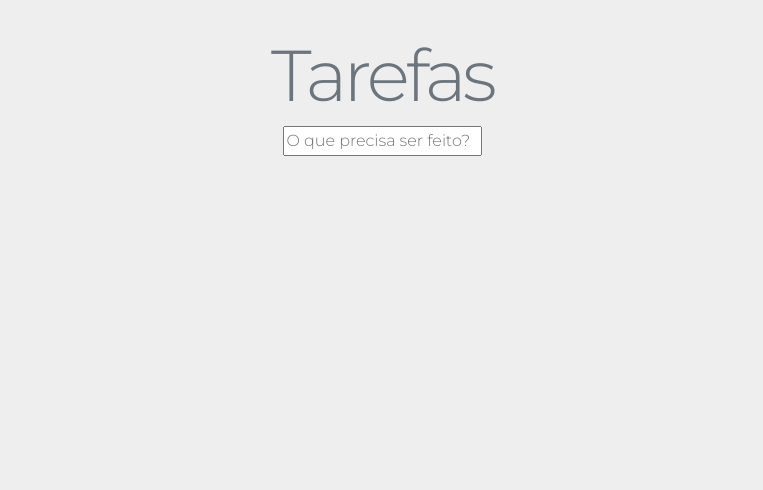
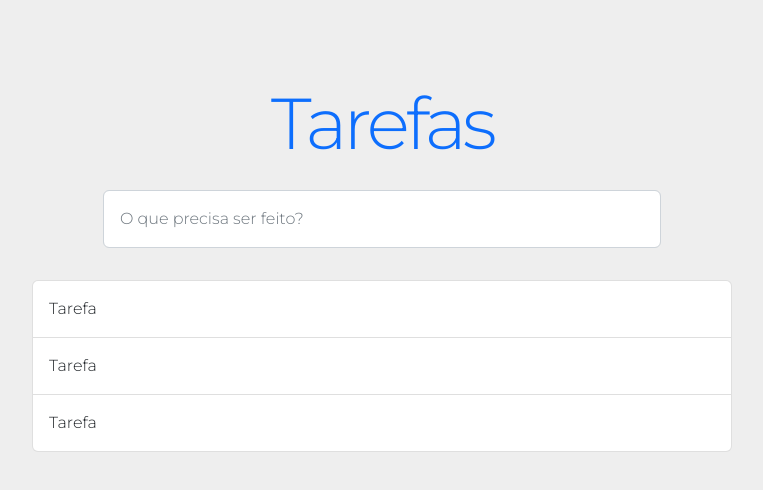
Before and after one commit to reinaldonunes/todo-list-vue, a Vue app: page / in a window 1280 px wide. Shown: the top 490 px of the page, without its empty margins (258-1021 px from the left). Built offline with nearby package versions, Linux system fonts and the light colour scheme.

Commit message:
Feat: created todo-list components & todolist add methods

```diff
--- a/src/App.vue
+++ b/src/App.vue
@@ -1,21 +1,44 @@
 <template>
   <section id="app">
-    <header class="container text-center">
-      <h1 class="fw-normal text-secondary h-plus-size">Tarefas</h1>
-      <InputTask></InputTask>
+    <header class="container text-center pt-5 pb-2">
+      <h1 class="fw-normal text-primary h-plus-size">Tarefas</h1>
+      <InputTask @newTask="addTask"></InputTask>
     </header>
+    <TaskList :todoList="tasks"></TaskList>
   </section>
 </template>
 
 <script>
-import InputTask from '@/components/InputTask.vue';
+  import InputTask from '@/components/InputTask.vue';
+  import TaskList from '@/views/TaskList.vue';
+  import { Task } from '@/models/Task.js';
 
-export default {
-  name: 'App',
-  components: {
-    InputTask
+  let tasks = []
+  let task = new Task()
+  task.completed = false
+  task.title = 'Tarefa'
+
+  tasks.push(task)
+  tasks.push(task)
+  tasks.push(task)
+
+  export default {
+    name: 'App',
+    components: {
+      InputTask,
+      TaskList
+    },
+    data(){
+      return{
+        tasks: tasks
+      }
+    },
+    methods:{
+      addTask(task){
+        this.tasks.push(task)
+      }
+    }
   }
-}
 </script>
 
 <style>
--- a/src/components/InputTask.vue
+++ b/src/components/InputTask.vue
@@ -2,18 +2,31 @@
   <div>
     <input
       type="text"
-      class="new-todo"
+      class="form-control p-3 w-50 m-auto mt-4"
       placeholder="O que precisa ser feito?"
+      @keyup.enter="addTask"
     />
   </div>
 </template>
 
 <script>
+  import { Task } from '@/models/Task.js';
+
   export default {
     name: "InputTask",
     data(){
       return{
 
+      }
+    },
+    methods: {
+      addTask($event){
+        let value = $event.target.value
+        let task = new Task()
+        task.completed = false
+        task.title = value
+        this.$emit('newTask', task)
+        $event.target.value = ''
       }
     }
   }
--- /dev/null
+++ b/src/models/Task.js
@@ -0,0 +1,7 @@
+export class Task{
+  constructor(){
+    this.id = '',
+    this.title = '',
+    this.completed = ''
+  }
+}
--- /dev/null
+++ b/src/views/TaskList.vue
@@ -0,0 +1,42 @@
+<template>
+  <ul class="list-group max-size-list m-auto mt-4">
+    <transition v-for="todo in todoList" :key="todo.id" appear mode="out-in">
+      <li class="list-group-item py-3">
+        <div>
+          <label>{{ todo.title }}</label>
+        </div>
+      </li>
+      </transition>
+  </ul>
+</template>
+
+<script>
+  export default {
+    name: 'TaskList',
+    props: ["todoList"]
+  }
+</script>
+
+<style scoped>
+  .max-size-list{
+    max-width:700px;
+  }
+
+  .v-enter,
+  .v-leave-to {
+  opacity:0
+  }
+  .v-enter {
+  -webkit-transform:translate3d(0,-20px,0);
+  transform:translate3d(0,-20px,0)
+  }
+  .v-leave-to {
+  -webkit-transform:translate3d(0,20px,0);
+  transform:translate3d(0,20px,0)
+  }
+  .v-enter-active,
+  .v-leave-active {
+  -webkit-transition:all .3s;
+  transition:all .3s
+  }
+</style>
```
